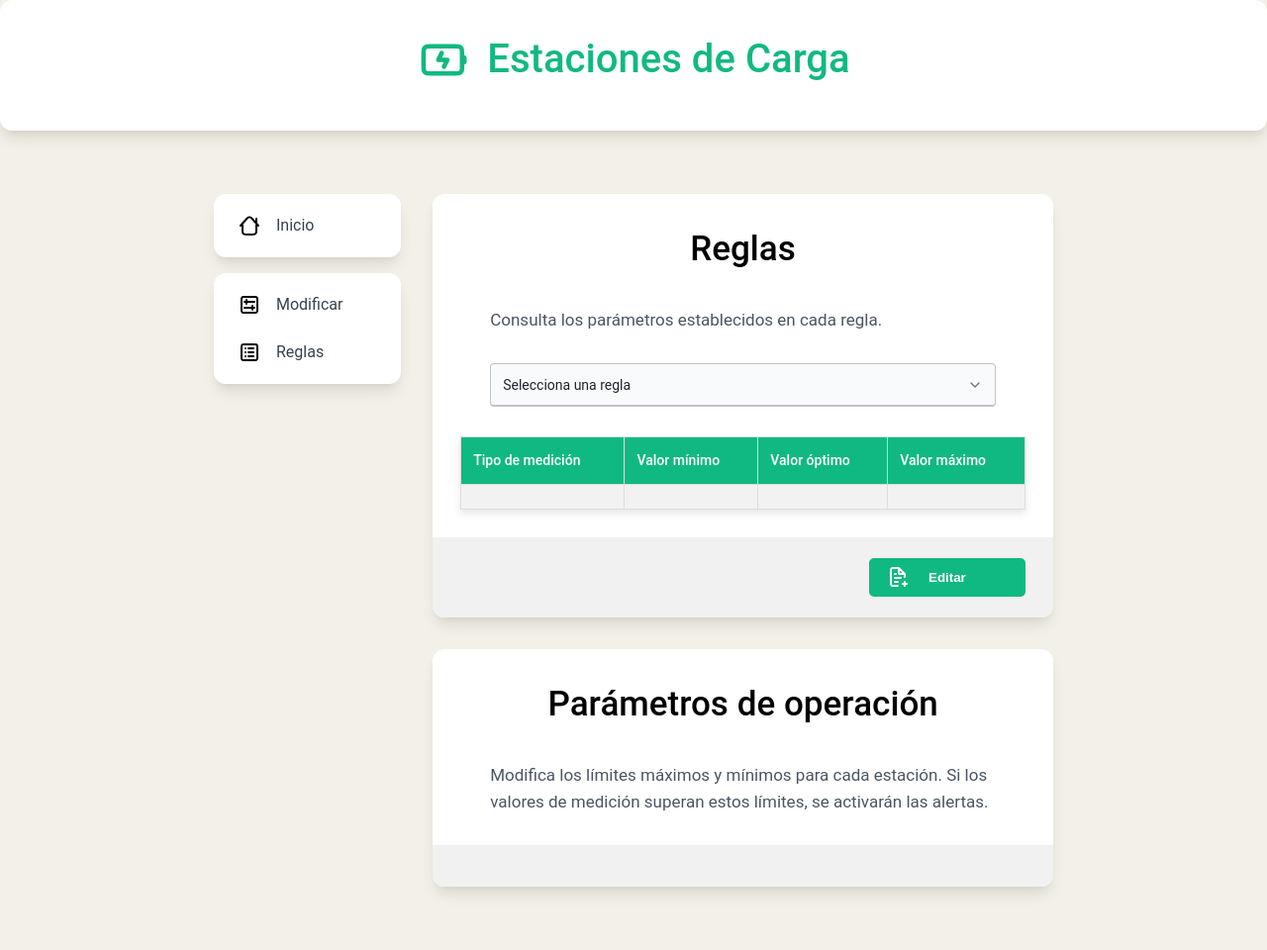
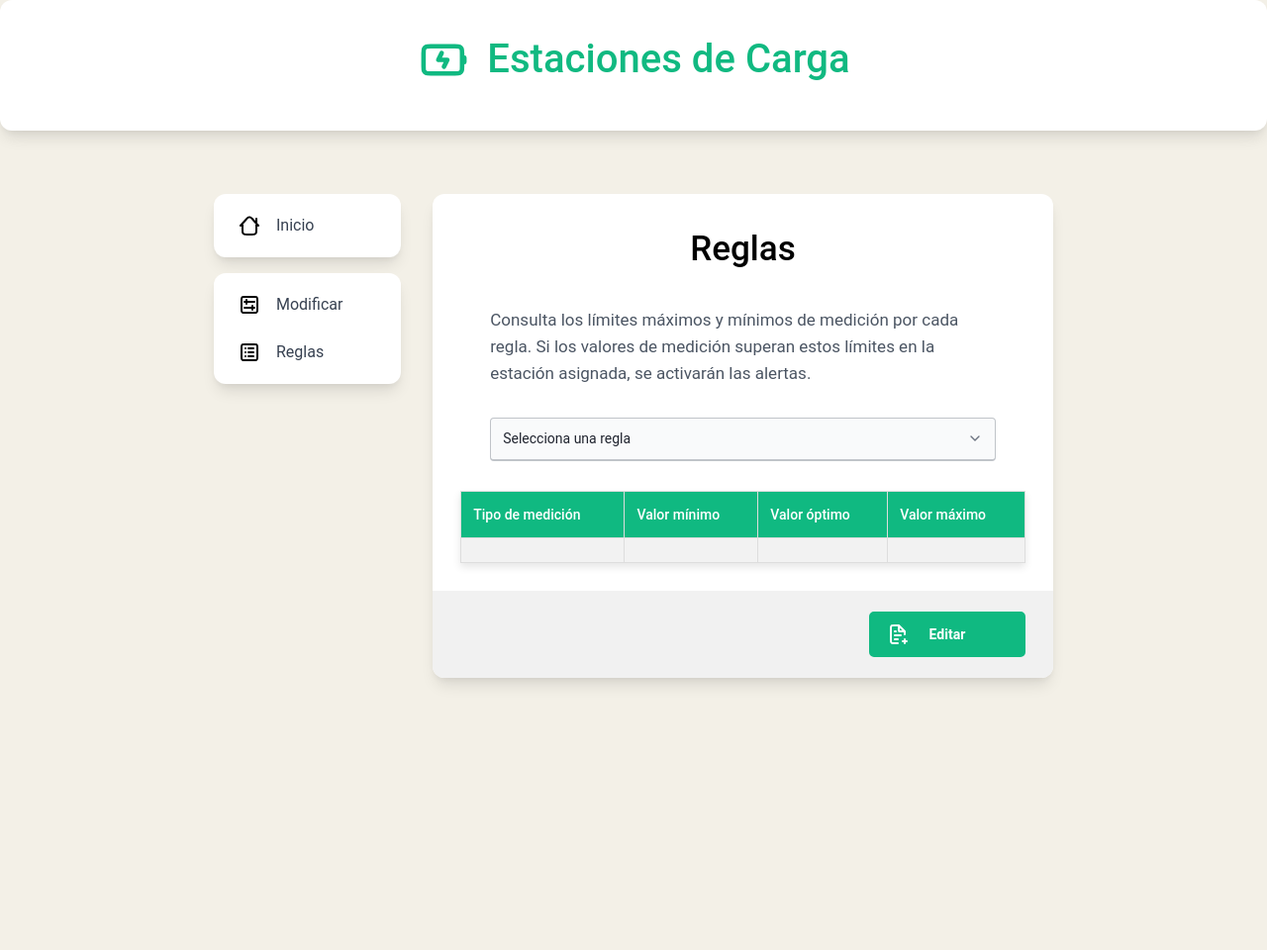
Before and after one commit to Marco-uwu/Django-Estaciones, a Django app: page /parametros/ in a window 1280 px wide. Shown: the whole page at 99% size. After the commit the page ends 692 px from the top, so only its background shows below. Run offline with Django 4.2, Linux system fonts and the light colour scheme; a user stored in the database is signed in; tables that the repository leaves empty hold one stand-in row (values such as "Sample post"); lists and menus that the app fills with data are empty.

Commit message:
Cambios 02-12-24

```diff
--- a/estaciones_carga/parametros/templates/index_parametros.html
+++ b/estaciones_carga/parametros/templates/index_parametros.html
@@ -52,7 +52,7 @@
 				<nav>
 					<ul>
 						<li>
-							<a href="">
+							<a href="#" data-section="seccion_parametros">
 								<img src="{% static 'icons/square-sliders-svgrepo-com.svg' %}" width="24" height="24" style="margin-right: 15px;">
 								Modificar
 							</a>
@@ -61,7 +61,7 @@
 
 					<ul>
 						<li>
-							<a href="">
+							<a href="#" data-section="seccion_reglas">
 								<img src="{% static 'icons/square-list-svgrepo-com.svg' %}" width="24" height="24" style="margin-right: 15px;">
 								Reglas
 							</a>
@@ -76,14 +76,14 @@
 
 
 				<!-- Sección "Reglas" -->
-				<section>
+				<section id='seccion_reglas'>
 
 					<div>
 						<h1 style="color:black;font-size:35px;text-align: center;">
 							Reglas
 						</h1>
 						<p style="font-size:17px;text-align: left;margin: 30px;">
-							Consulta los parámetros establecidos en cada regla.
+							Consulta los límites máximos y mínimos de medición por cada regla. Si los valores de medición superan estos límites en la estación asignada, se activarán las alertas.
 						</p>
 					</div>
 
@@ -139,10 +139,10 @@
 
 					<details>
 						<summary style="display: flex; justify-content: flex-end;">
-							<button class="red-button">
+							<a href="#" data-section="seccion_parametros" class="red-button">
 								<img src="{% static 'icons/file-plus-alt-svgrepo-com.svg' %}" width="24" height="24">
 								<span class="text">Editar</span>
-							</button>
+							</a>
 						</summary>
 					</details>
 
@@ -150,13 +150,13 @@
 
 
 				<!-- Sección "Parámetros" -->
-				<section>
+				<section id='seccion_parametros' style="display:none">
 					<div>
 						<h1 style="color:black;font-size:35px;text-align: center;">
-							Parámetros de operación
+							Modificar reglas
 						</h1>
 						<p style="font-size:17px;text-align: left;margin: 30px;">
-							Modifica los límites máximos y mínimos para cada estación. Si los valores de medición superan estos límites, se activarán las alertas.
+							Modifica los límites máximos y mínimos de cada regla.
 						</p>
 					</div>
 
@@ -201,6 +201,9 @@
 					<details>
 						<summary style="display: flex; justify-content: flex-end;">
 							{% if request.GET.regla %}
+							 <a href="#" data-section="seccion_reglas" class="red-button" style="margin-right: 10px">
+                                                                <span class="text">Cancelar</span>
+                                                        </a>
 							<input type="submit" value="Guardar cambios" form="form-parametros" class="red-button">
 							{% endif %}
 						</summary>
```
